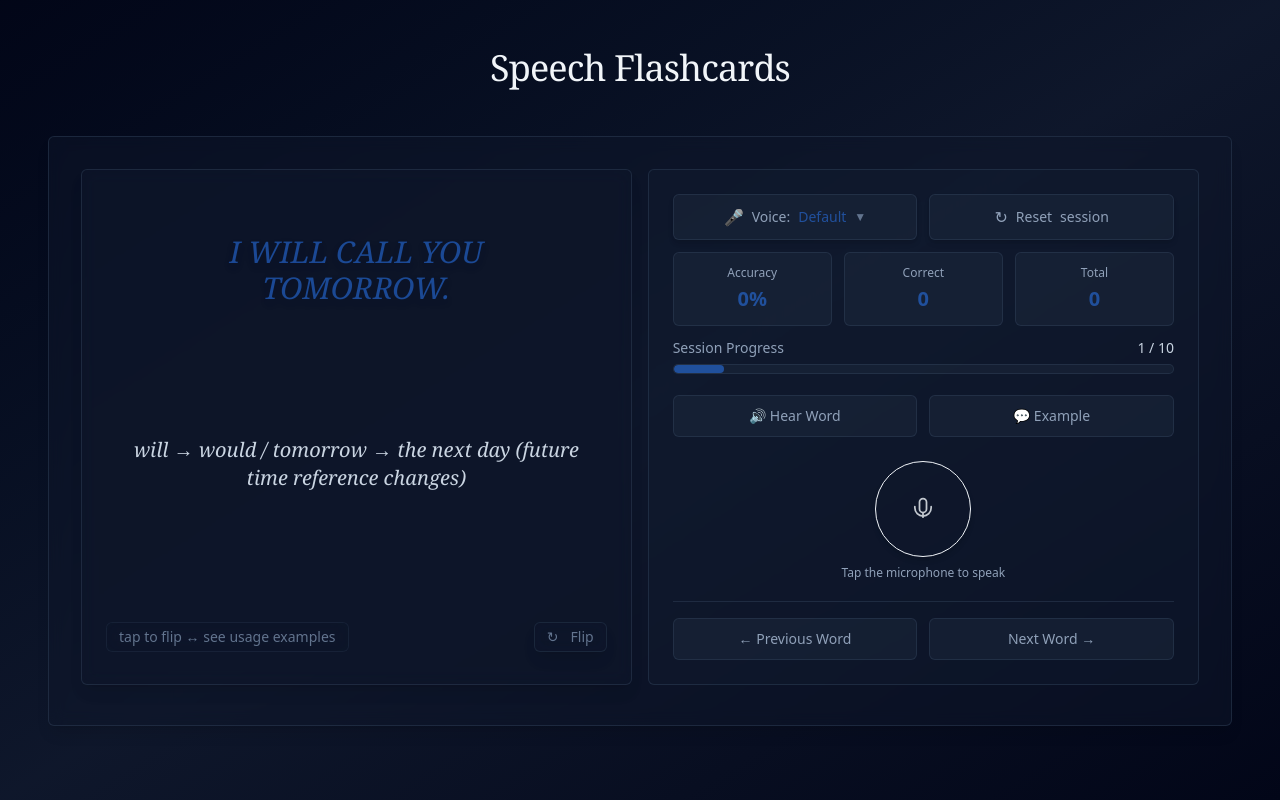
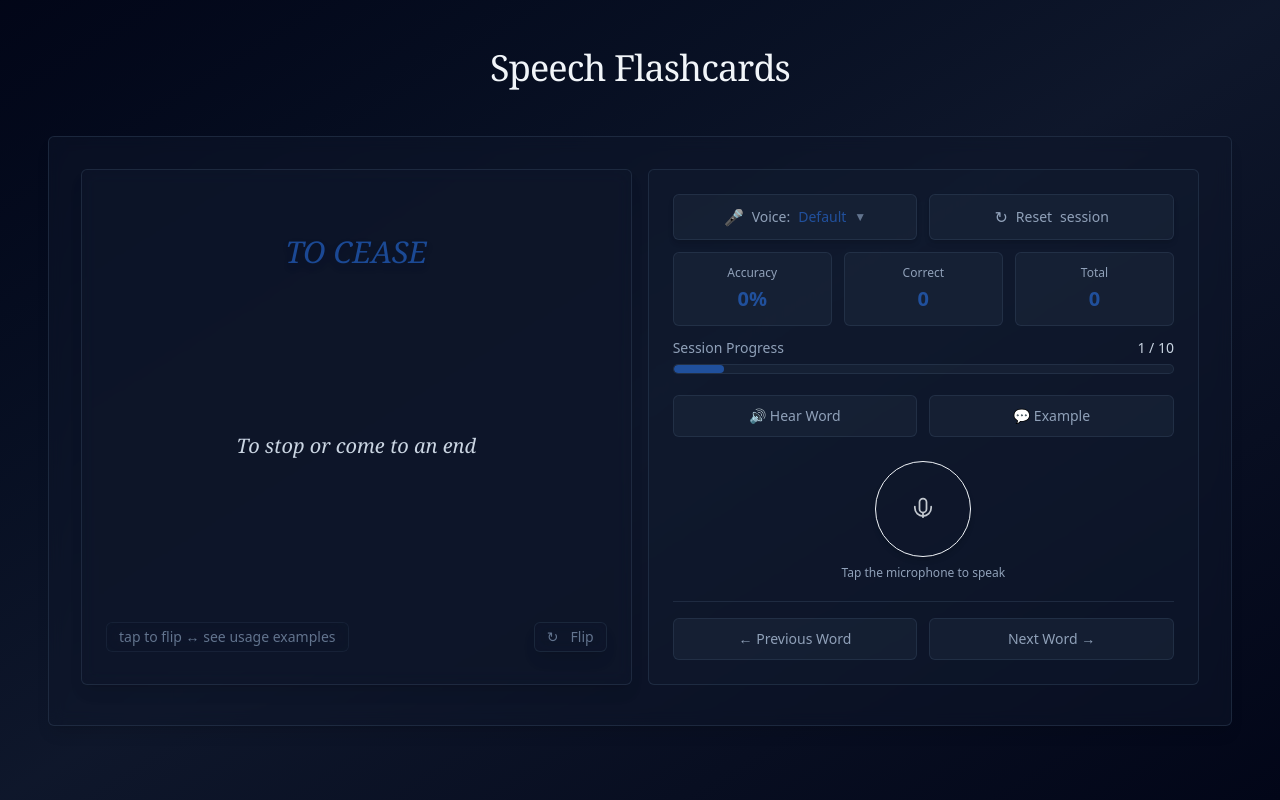
Before and after one commit to deregowskipiotr/pronunciation-app, a React (Vite) app: page / in a window 1280 px wide. Built offline with nearby package versions, Linux system fonts and the light colour scheme.

Commit message:
new words added

```diff
--- a/src/data/vocabulary.ts
+++ b/src/data/vocabulary.ts
@@ -4,89 +4,105 @@ import type { VocabularyWord } from "@/types";
 // Add this to your VocabularyWord interface:
 // id: number;
 
+export interface Flashcard {
+  id: number;
+  word: string;
+  explanation: string;
+  example: string;
+  example1: string;
+}
+
 export const vocabularyWords: VocabularyWord[] = [
   {
     id: 1,
-    word: "I will call you tomorrow.",
-    explanation:
-      "will → would / tomorrow → the next day (future time reference changes)",
-    example: "He said he would call me the next day.",
+    word: "to cease",
+    explanation: "To stop or come to an end",
+    example:
+      "The company decided to cease production of the old model because nobody was buying it anymore.",
     example1:
-      "He assured me that he would contact me the following day without fail.",
+      "Diplomatic efforts to cease hostilities intensified as civilian casualties continued to mount in the conflict zone.",
   },
   {
     id: 2,
-    word: "I must finish this report today.",
-    explanation: "must → had to (obligation in the past) / today → that day",
-    example: "She said she had to finish the report that day.",
+    word: "staggering",
+    explanation: "Extremely surprising, shocking, or large",
+    example:
+      "The cost of renovating the old house was staggering - we spent three times more than we expected.",
     example1:
-      "She emphasized that it was absolutely essential for her to complete the report by the end of that day.",
+      "The report revealed staggering inequalities in wealth distribution, with the top 1% controlling more than half of global assets.",
   },
   {
     id: 3,
-    word: "I can speak three languages.",
-    explanation: "can → could (ability in the past remains)",
-    example: "He told me he could speak three languages.",
+    word: "paramount",
+    explanation: "More important than anything else; supreme",
+    example:
+      "When driving in bad weather, safety is paramount - you should always slow down.",
     example1:
-      "He mentioned during the interview that he was proficient in three different languages.",
+      "In diplomatic negotiations, maintaining mutual respect is paramount to achieving a sustainable long-term agreement.",
   },
   {
     id: 4,
-    word: "I am working on the project now.",
-    explanation: "present continuous → past continuous / now → then",
-    example: "She said she was working on the project then.",
+    word: "to ascertain",
+    explanation: "To find out or discover something with certainty",
+    example:
+      "The police are trying to ascertain what happened at the party last night.",
     example1:
-      "She explained that she was currently dedicating all her efforts to completing the project.",
+      "Researchers conducted extensive interviews to ascertain the long-term effects of remote work on employee well-being.",
   },
   {
     id: 5,
-    word: "I have never been to Paris.",
-    explanation: "present perfect → past perfect (backshift)",
-    example: "He said he had never been to Paris.",
+    word: "constituent",
+    explanation:
+      "One of the parts that form something; or a voter in a particular area",
+    example:
+      "The basic constituents of this sauce are tomatoes, garlic, and olive oil.",
     example1:
-      "He confessed that he had never had the opportunity to visit Paris despite his desire to go there.",
+      "The politician held a town hall meeting to address her constituents' growing concerns about local school funding.",
   },
   {
     id: 6,
-    word: "Please don't tell anyone.",
-    explanation: "imperative → ask/tell + infinitive (reporting requests)",
-    example: "She asked me not to tell anyone.",
+    word: "tangible",
+    explanation: "Real and visible; able to be touched or felt",
+    example:
+      "After months of work, we finally saw tangible results - the garden was full of flowers.",
     example1:
-      "She begged me to keep the information confidential and not to disclose it to anyone.",
+      "The company's rebranding efforts yielded tangible benefits, including a 40% increase in customer engagement within six months.",
   },
   {
     id: 7,
-    word: "I may arrive late tonight.",
-    explanation:
-      "may → might (possibility becomes less certain) / tonight → that night",
-    example: "He said he might arrive late that night.",
+    word: "to be slated",
+    explanation: "To be scheduled or planned for a future event",
+    example:
+      "The new shopping center is slated to open next spring if construction goes well.",
     example1:
-      "He warned us that there was a possibility he would be delayed and might not arrive until much later that evening.",
+      "The controversial legislation is slated for parliamentary debate next month, despite widespread public opposition.",
   },
   {
     id: 8,
-    word: "I bought this car here yesterday.",
-    explanation: "this → that / here → there / yesterday → the day before",
-    example: "He said he had bought that car there the day before.",
+    word: "shrouded in mystery",
+    explanation: "Covered or hidden so that little is known about something",
+    example:
+      "The disappearance of the pilot remains shrouded in mystery - nobody knows what happened to him.",
     example1:
-      "He mentioned that he had purchased that vehicle at the local dealership just the previous day.",
+      "The artist's creative process was deliberately shrouded in mystery, adding to the mystique surrounding her most famous works.",
   },
   {
     id: 9,
-    word: "Why are you laughing?",
-    explanation:
-      "questions → asked + if/whether (yes/no) or question word (wh-questions)",
-    example: "She asked me why I was laughing.",
+    word: "laden",
+    explanation: "Heavily loaded with something, or full of something",
+    example:
+      "The Christmas tree was laden with decorations and colorful lights.",
     example1:
-      "She inquired curiously what had amused me so much at that particular moment.",
+      "The documentary was laden with emotional testimony from survivors, making it difficult to watch but impossible to forget.",
   },
   {
     id: 10,
-    word: "I should exercise more often.",
-    explanation: "should often stays the same (advice/suggestion)",
-    example: "He said he should exercise more often.",
+    word: "sweltering",
+    explanation: "Extremely and uncomfortably hot",
+    example:
+      "On that sweltering summer day, everyone stayed inside with the air conditioning on full blast.",
     example1:
-      "He admitted that he really ought to incorporate more physical activity into his daily routine.",
+      "Despite the sweltering conditions in the packed stadium, spectators remained remarkably enthusiastic throughout the match.",
   },
 ];
 
```
